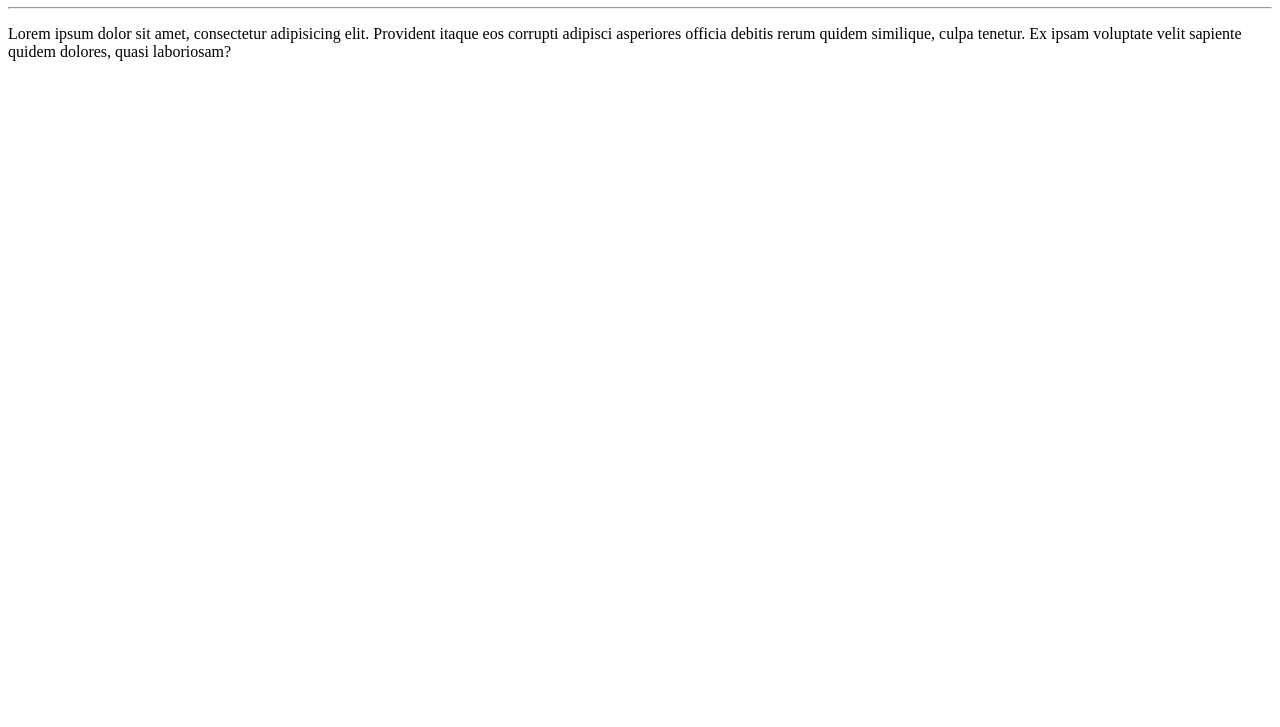
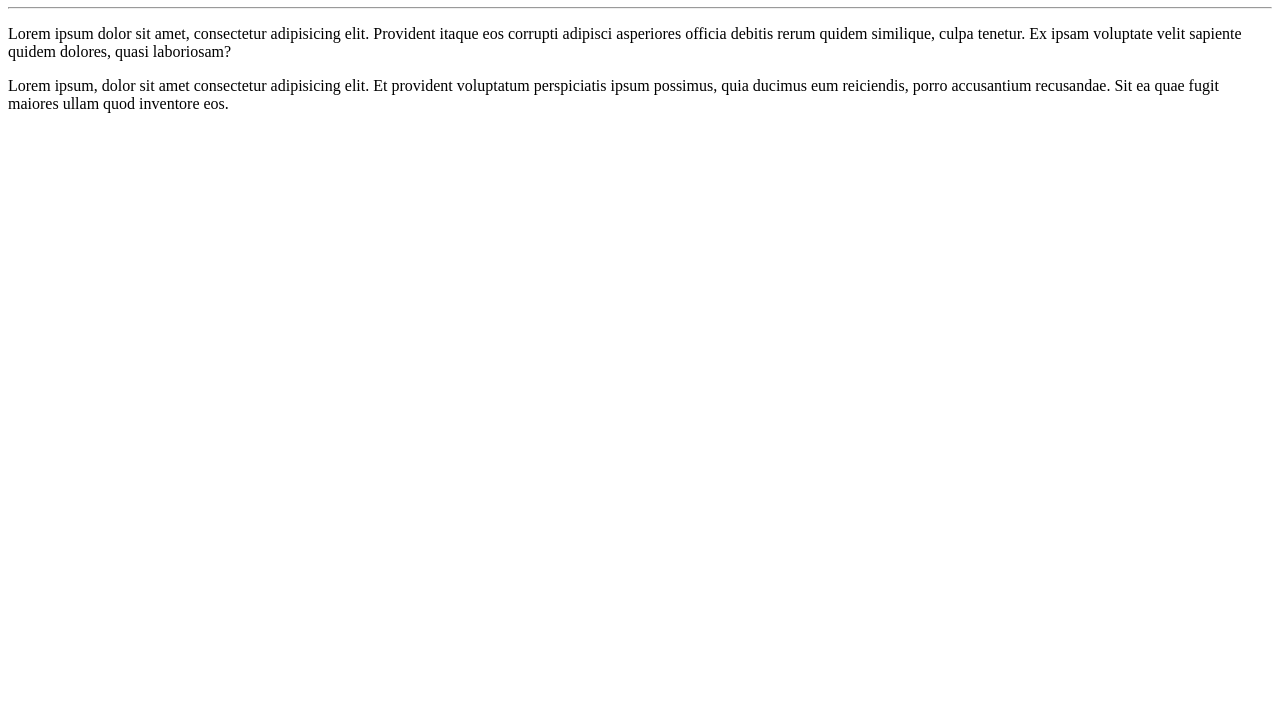
Before and after one commit to veronicabierhals/OlaMundo, a plain HTML site: page site-exemplo/index.html in a window 1280 px wide. Shown: the part 73-800 px from the top of the page. Drawn offline with Linux system fonts and the light colour scheme.

Commit message:
adicionei um parágrafo

```diff
--- a/site-exemplo/index.html
+++ b/site-exemplo/index.html
@@ -9,5 +9,6 @@
     <h1>Olá, Mundo!</h1>
     <hr>
     <p>Lorem ipsum dolor sit amet, consectetur adipisicing elit. Provident itaque eos corrupti adipisci asperiores officia debitis rerum quidem similique, culpa tenetur. Ex ipsam voluptate velit sapiente quidem dolores, quasi laboriosam?</p>
+    <p>Lorem ipsum, dolor sit amet consectetur adipisicing elit. Et provident voluptatum perspiciatis ipsum possimus, quia ducimus eum reiciendis, porro accusantium recusandae. Sit ea quae fugit maiores ullam quod inventore eos.</p>
 </body>
 </html>
```
